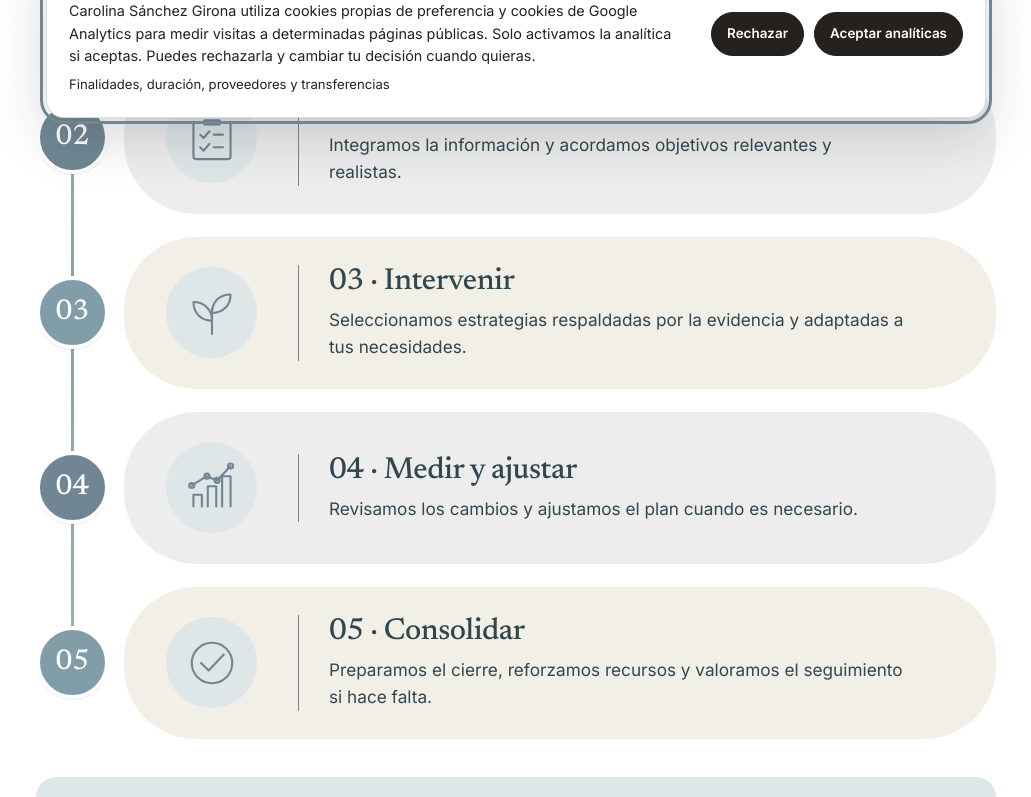
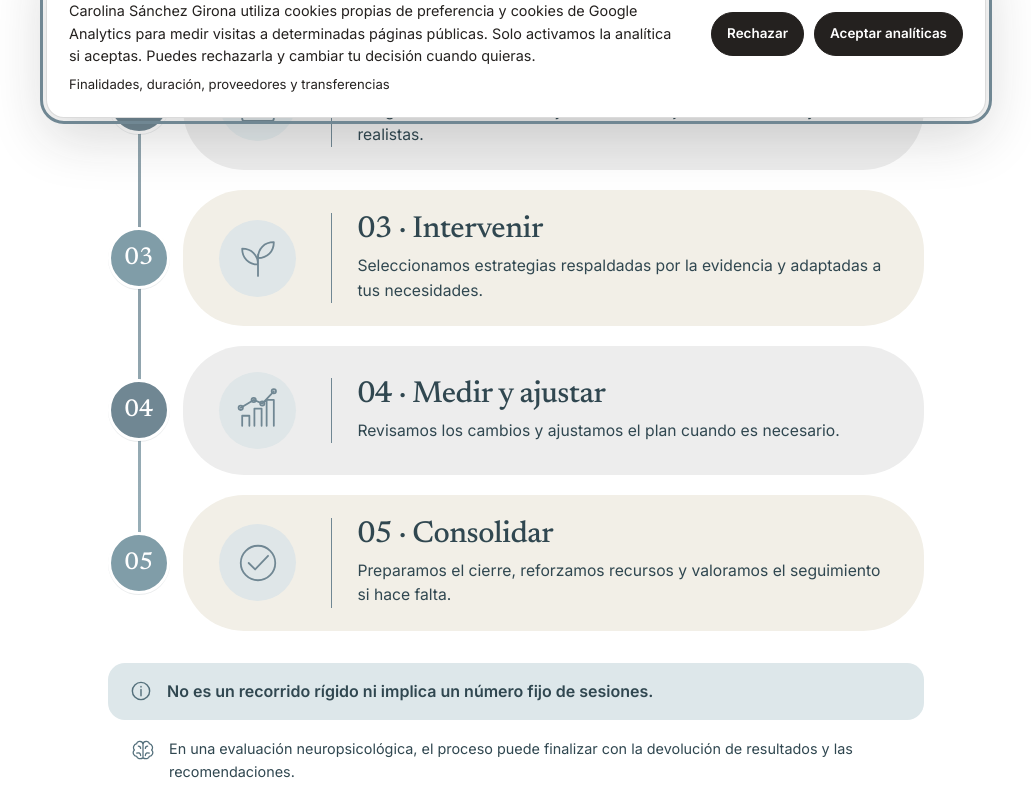
Before and after one commit to carolinasanchezgirona/Portfolio-Carolina, a Next.js app: page /como-trabajo in a window 1280 px wide. Shown: the part 660-1457 px from the top of the page, without its empty margins (124-1155 px from the left). Built offline with nearby package versions, Linux system fonts and the light colour scheme.

Commit message:
Reducir proporcionalmente el diagrama clínico y preservar su legibilidad móvil

```diff
--- a/app/como-trabajo/modelo.css
+++ b/app/como-trabajo/modelo.css
@@ -1,10 +1,10 @@
 /* Infografía del proceso clínico. Reproduce el lenguaje gráfico azul niebla / marfil
    con contenido HTML legible, seleccionable y adaptable a móvil. */
 .modelo-graphic-section {
-  padding: clamp(30px, 4vw, 56px) 0 clamp(42px, 5vw, 70px);
+  padding: clamp(26px, 3.4vw, 48px) 0 clamp(36px, 4.25vw, 60px);
   background: #fff;
 }
-.modelo-graphic-wrap { max-width: 1080px; }
+.modelo-graphic-wrap { max-width: 920px; }
 .modelo-graphic-intro {
   margin: 0 auto 30px;
   max-width: 67ch;
@@ -16,18 +16,18 @@
 .modelo-timeline {
   position: relative;
   display: grid;
-  gap: clamp(16px, 2vw, 23px);
-  max-width: 960px;
+  gap: clamp(14px, 1.7vw, 20px);
+  max-width: 816px;
   margin: 0 auto;
 }
 .modelo-timeline::before {
   content: "";
   position: absolute;
   z-index: 0;
-  top: 65px;
-  bottom: 65px;
-  left: 35px;
-  width: 3px;
+  top: 55px;
+  bottom: 55px;
+  left: 30px;
+  width: 2.5px;
   border-radius: 99px;
   background: linear-gradient(180deg, #809DA8, #708793, #809DA8);
   opacity: .8;
@@ -35,7 +35,7 @@
 .modelo-stage {
   position: relative;
   display: grid;
-  grid-template-columns: 88px minmax(0, 1fr);
+  grid-template-columns: 75px minmax(0, 1fr);
   align-items: center;
   min-width: 0;
 }
@@ -44,86 +44,86 @@
   position: relative;
   display: grid;
   place-items: center;
-  width: 73px;
-  height: 73px;
-  border: 4px solid #fff;
+  width: 62px;
+  height: 62px;
+  border: 3px solid #fff;
   border-radius: 50%;
   background: #809DA8;
   color: #fff;
-  font: 500 1.8rem/1 var(--font-newsreader), Georgia, serif;
+  font: 500 1.53rem/1 var(--font-newsreader), Georgia, serif;
   box-shadow: 0 1px 0 rgba(48, 71, 80, .1);
 }
 .modelo-stage:nth-child(even) .modelo-stage-number { background: #708793; }
 .modelo-stage-panel {
   display: grid;
-  grid-template-columns: 104px minmax(0, 1fr);
+  grid-template-columns: 88px minmax(0, 1fr);
   align-items: center;
-  gap: clamp(18px, 2.2vw, 28px);
-  padding: clamp(19px, 2.5vw, 27px) clamp(20px, 3.5vw, 42px);
-  border-radius: 72px;
+  gap: clamp(15px, 1.87vw, 24px);
+  padding: clamp(16px, 2.125vw, 23px) clamp(17px, 3vw, 36px);
+  border-radius: 61px;
   background: #F2EFE7;
   min-width: 0;
-  min-height: 152px;
+  min-height: 129px;
 }
 .modelo-stage:nth-child(even) .modelo-stage-panel { background: #EDEDED; }
 .modelo-stage-icon {
   display: grid;
   place-items: center;
-  width: 91px;
-  height: 91px;
+  width: 77px;
+  height: 77px;
   border-radius: 50%;
   background: #DFE6E8;
   color: #708793;
 }
-.modelo-stage-icon svg { width: 54px; height: 54px; }
+.modelo-stage-icon svg { width: 46px; height: 46px; }
 .modelo-stage-content {
   min-width: 0;
   border-left: 1px solid #708793;
-  padding-left: clamp(18px, 2.5vw, 30px);
+  padding-left: clamp(15px, 2.125vw, 25.5px);
 }
 .modelo-stage-content h2 {
-  margin: 0 0 6px;
+  margin: 0 0 5px;
   color: #304750;
-  font: 500 clamp(1.45rem, 2.4vw, 2rem)/1.2 var(--font-newsreader), Georgia, serif;
+  font: 500 clamp(1.23rem, 2.04vw, 1.7rem)/1.2 var(--font-newsreader), Georgia, serif;
   letter-spacing: -.015em;
 }
 .modelo-stage-content p {
   max-width: 53ch;
   margin: 0;
   color: #304750;
-  font-size: clamp(.94rem, 1.45vw, 1.075rem);
+  font-size: clamp(.88rem, 1.23vw, .98rem);
   line-height: 1.55;
 }
 .modelo-note {
   display: flex;
   align-items: center;
-  gap: 18px;
-  max-width: 960px;
-  margin: clamp(25px, 4vw, 38px) auto 0;
-  padding: 20px 26px;
-  border-radius: 20px;
+  gap: 15px;
+  max-width: 816px;
+  margin: clamp(21px, 3.4vw, 32px) auto 0;
+  padding: 17px 22px;
+  border-radius: 17px;
   color: #304750;
   background: #DDE7EA;
   font-weight: 600;
-  font-size: clamp(.92rem, 1.65vw, 1.13rem);
+  font-size: clamp(.88rem, 1.4vw, 1rem);
   line-height: 1.48;
 }
 .modelo-note svg, .modelo-neuro-note svg {
   display: block;
-  width: 26px;
-  height: 26px;
-  flex: 0 0 26px;
+  width: 22px;
+  height: 22px;
+  flex: 0 0 22px;
   color: #536F7B;
 }
 .modelo-neuro-note {
   display: flex;
   align-items: flex-start;
-  gap: 18px;
-  max-width: 920px;
-  margin: 20px auto 0;
-  padding: 0 8px;
+  gap: 15px;
+  max-width: 782px;
+  margin: 17px auto 0;
+  padding: 0 7px;
   color: #304750;
-  font-size: .95rem;
+  font-size: .9rem;
   line-height: 1.6;
 }
 .modelo-neuro-note svg { margin-top: 2px; }
@@ -151,18 +151,18 @@
 @media (max-width: 600px) {
   .modelo-graphic-section { padding-top: 24px; }
   .modelo-timeline { gap:14px; }
-  .modelo-timeline::before { left:22px;top:42px;bottom:42px;width:2px; }
-  .modelo-stage { grid-template-columns:54px minmax(0,1fr); }
-  .modelo-stage-number { width:46px;height:46px;border-width:3px;font-size:1.24rem; }
+  .modelo-timeline::before { left:21px;top:40px;bottom:40px;width:2px; }
+  .modelo-stage { grid-template-columns:51px minmax(0,1fr); }
+  .modelo-stage-number { width:44px;height:44px;border-width:3px;font-size:1.2rem; }
   .modelo-stage-panel {
-    grid-template-columns:52px minmax(0,1fr);
+    grid-template-columns:50px minmax(0,1fr);
     gap:10px;
-    padding:16px 15px;
-    border-radius:24px;
-    min-height:115px;
+    padding:15px 14px;
+    border-radius:23px;
+    min-height:110px;
   }
-  .modelo-stage-icon {width:48px;height:48px;}
-  .modelo-stage-icon svg {width:31px;height:31px;}
+  .modelo-stage-icon {width:46px;height:46px;}
+  .modelo-stage-icon svg {width:30px;height:30px;}
   .modelo-stage-content {padding-left:11px;}
   .modelo-stage-content h2 {font-size:clamp(1.16rem,5.1vw,1.55rem);}
   .modelo-stage-content p {font-size:.89rem;line-height:1.48;}
```
